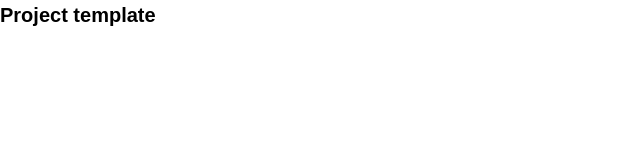
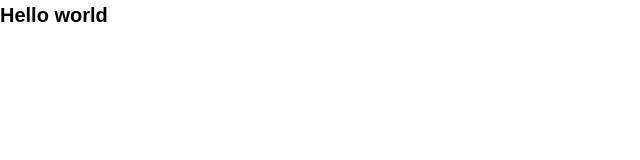
Before and after one commit to ianmcgregor/frontend-project-template, a website: page dist/index.html in a window 1280 px wide. Shown: the full height of the page, 0-640 px from the left. Drawn offline with Linux system fonts and the light colour scheme.

Commit message:
tidies up index page

```diff
--- a/dist/index.html
+++ b/dist/index.html
@@ -1,13 +1,13 @@
 <!DOCTYPE html>
-<!--[if lt IE 9]><html lang="en" class="no-js old-ie"><![endif]-->
-<!--[if gt IE 9]><!--><html lang="en" class="no-js"><!--<![endif]-->
+<html lang="en" class="no-js">
 <head>
 	<meta charset="utf-8">
 	<meta http-equiv="X-UA-Compatible" content="IE=edge,chrome=1">
-	<meta name="viewport" content="width=device-width, initial-scale=1, maximum-scale=1, user-scalable=0, minimal-ui">
+	<meta name="viewport" content="width=device-width, initial-scale=1, maximum-scale=1, user-scalable=0">
 
 	<meta name="description" content="">
     <meta name="keywords" content="">
+	<meta name="author" content="">
 
     <meta property="og:title" content="">
     <meta property="og:site_name" content="">
@@ -15,15 +15,14 @@
     <meta property="og:type" content="website">
     <meta property="og:url" content="">
     <meta property="og:image" content="">
-    <link rel="image_src" href="">
-    <link rel="shortcut icon" href="favicon.ico">
 
 	<title></title>
+    <link href="favicon.ico" rel="shortcut icon">
 	<link href="css/styles.css" rel="stylesheet">
 	<script src="js/modernizr/modernizr.js"></script>
 </head>
 <body>
-	<h1>Project template</h1>
+	<h1>Hello world</h1>
 
 	<script src="js/bundle.js"></script>
 </body>
```
